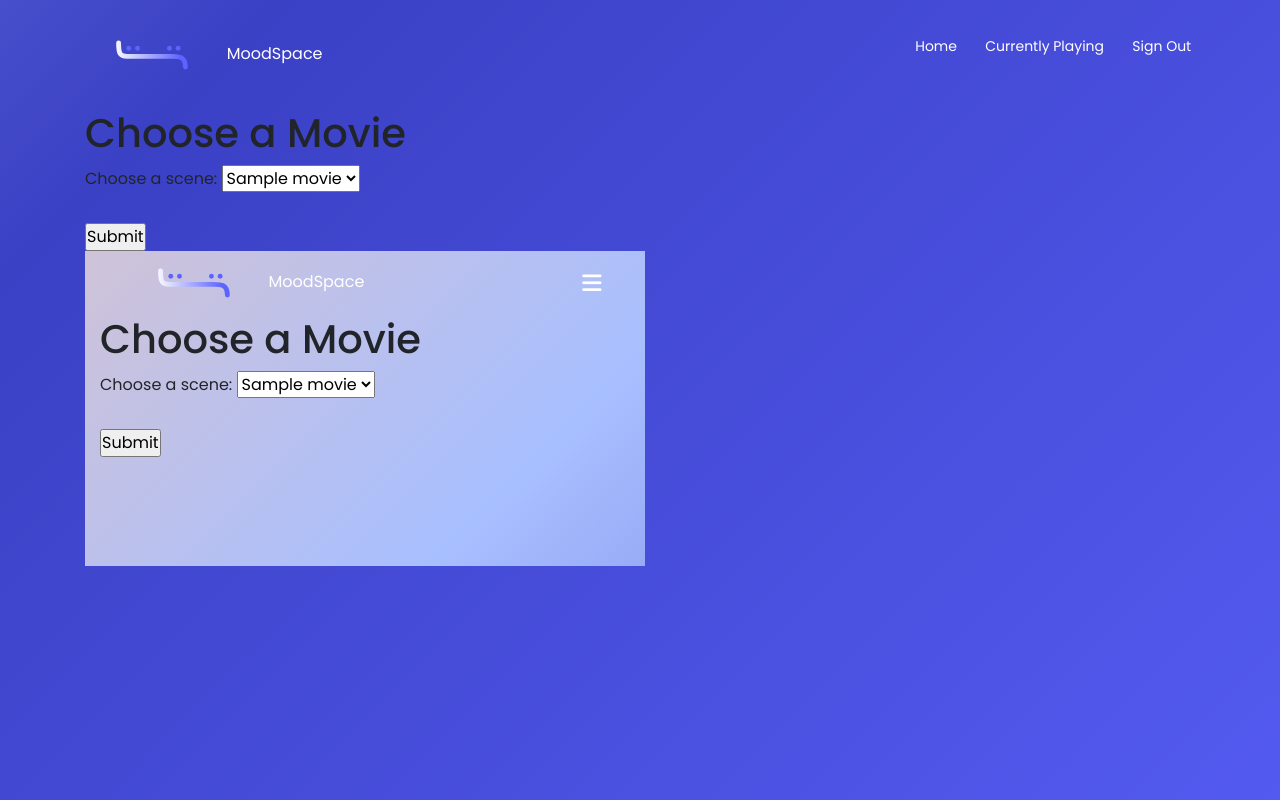
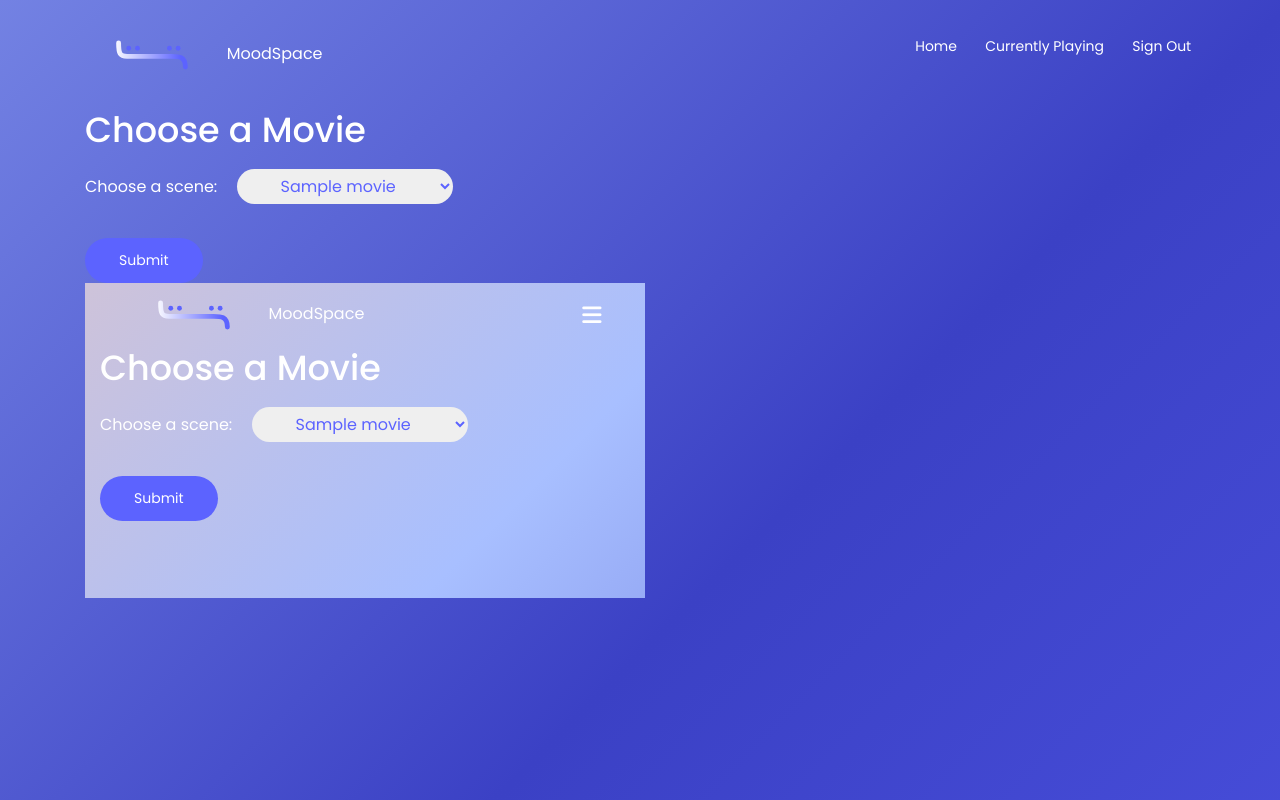
Before and after one commit to benbrill/MoodSpace, a Flask app: template templates/choose_movie.html in a window 1280 px wide. Run offline with Flask 2, Linux system fonts and the light colour scheme; the template is opened without the code that fills it: most values are stand-ins (such as "Sample title", 1, 10 or a date in 2020); some libraries are stand-ins or nearby versions.

Commit message:
choose a movie styling

```diff
--- a/static/css/style.css
+++ b/static/css/style.css
@@ -3,10 +3,7 @@
     padding: 0;
     font-family: 'Circular Std', 'Poppins', sans-serif;
 }
-/* .current{
-    background-color:rgb(28, 29, 65);
-    z-index: -999;
-} */
+
 .home{
     background-color:rgb(28, 29, 65);
     z-index: -1;
@@ -164,8 +161,15 @@ nav .fa{
 }
 
 .top-artists p{
-    color: rgba(92, 99, 255, 1);
-    font-size: 14px;
+    color: whitesmoke;
+    font-size: 18px;
+    font-weight: 300;
+    line-height: 22px;
+    padding: 10px;
+}
+.row p{
+    color: whitesmoke;
+    font-size: 22px;
     font-weight: 300;
     line-height: 22px;
     padding: 10px;
@@ -178,7 +182,7 @@ nav .fa{
 
 .artist-col{
     flex-basis: 30%;
-    background: rgb(255, 255, 255, 0.03);
+    background: rgb(255, 255, 255, 0.15);
     border-radius: 50px;
     margin-bottom: 10%;
     padding: 20px 0 50px 0;
@@ -219,8 +223,8 @@ nav .fa{
 }
 
 .top-tracks p{
-    color: rgba(92, 99, 255, 1);
-    font-size: 14px;
+    color: whitesmoke;
+    font-size: 18px;
     font-weight: 300;
     line-height: 22px;
     padding: 10px;
@@ -294,29 +298,29 @@ nav .fa{
 
 .left-column h1{
     font-size: 70px;
-    color: rgba(92, 99, 255, 1);
+    color: whitesmoke;
 
 }
 .left-column h4{
     font-size: 30px;
-    color: #A8BFFF;
+    color:rgb(22, 25, 116);
 }
 
 .current h1, h4{
-    color: #5c63ff;
+    color:rgb(22, 25, 116);
 }
 .lyrics{
-    color: #A8BFFF;
+    color: whitesmoke;
 }
 
-/* body{
-    background-color:rgb(28, 29, 65);
-    z-index: -999;
-} */
+/* linear gradient background */
 body {
 	background: linear-gradient(-45deg, #5c63ff, #3b41c5, #A8BFFF, #ffc8a9);
 	background-size: 400% 400%;
-	animation: gradient 15s ease infinite;
+	animation: gradient 30s ease infinite;
+    background-repeat: no-repeat;
+    /* background-color:rgb(28, 29, 65);
+    z-index: -999; */
 }
 
 @keyframes gradient {
@@ -330,3 +334,40 @@ body {
 		background-position: 0% 50%;
 	}
 }
+
+/* Choose a Movie */
+
+.choose-movie h1{
+    color: white;
+    font-size: 35px;
+    font-weight: 500;
+}
+
+.select-movie label{
+    color: white;
+    font-size: 16px;
+    font-weight: 300;
+}
+
+.select-movie select{
+    color:rgba(92, 99, 255, 1);
+    padding: 5px 40px;
+    display: inline;
+    border-radius: 30px;
+    position: relative;
+    margin: 10px 15px;
+    border-style: none;
+}
+
+.select-movie input{
+    display: inline-block;
+    text-decoration: none;
+    color: #fff;
+    padding: 12px 34px;
+    font-size: 14px;
+    background:rgba(92, 99, 255, 1);
+    border-style: none;
+    border-radius: 30px;
+    position: relative;
+    cursor: pointer;
+}
--- a/templates/Home.html
+++ b/templates/Home.html
@@ -43,7 +43,7 @@
 
     <section class="top-tracks">
         <h1>Your Top Tracks:</h1>
-        <p>Your favorite tunes of all time.</p>
+        <p>These tracks are always on repeat.</p>
 
         <div class="row">
             <div class="top-tracks-col">
--- a/templates/choose_movie.html
+++ b/templates/choose_movie.html
@@ -1,8 +1,11 @@
 {% extends 'base.html' %}
 
 {% block content %}
-    <h1 class="subheading-gradient-text">{% block title %} Choose a Movie {% endblock %}</h1>
-
+<body>
+  <div class=choose-movie>
+    <h1>{% block title %} Choose a Movie {% endblock %}</h1>
+  </div>
+  <div class="select-movie">
     <form method="POST">
         <label for="movie_scene">Choose a scene:</label>
         <select name="movie_scene" id="movie_scene">
@@ -13,10 +16,11 @@
         <br><br>
         <input type="submit" value="Submit">
       </form>
-
+    </div>
     {% if chosen_movie is not none %}
 
     <iframe width="560" height="315" src="{{ chosen_movie['youtube_url'] }}" title="YouTube video player" frameborder="0" allow="accelerometer; autoplay; clipboard-write; encrypted-media; gyroscope; picture-in-picture" allowfullscreen></iframe>
 
     {% endif %}
+  </body>
 {% endblock %}
```
